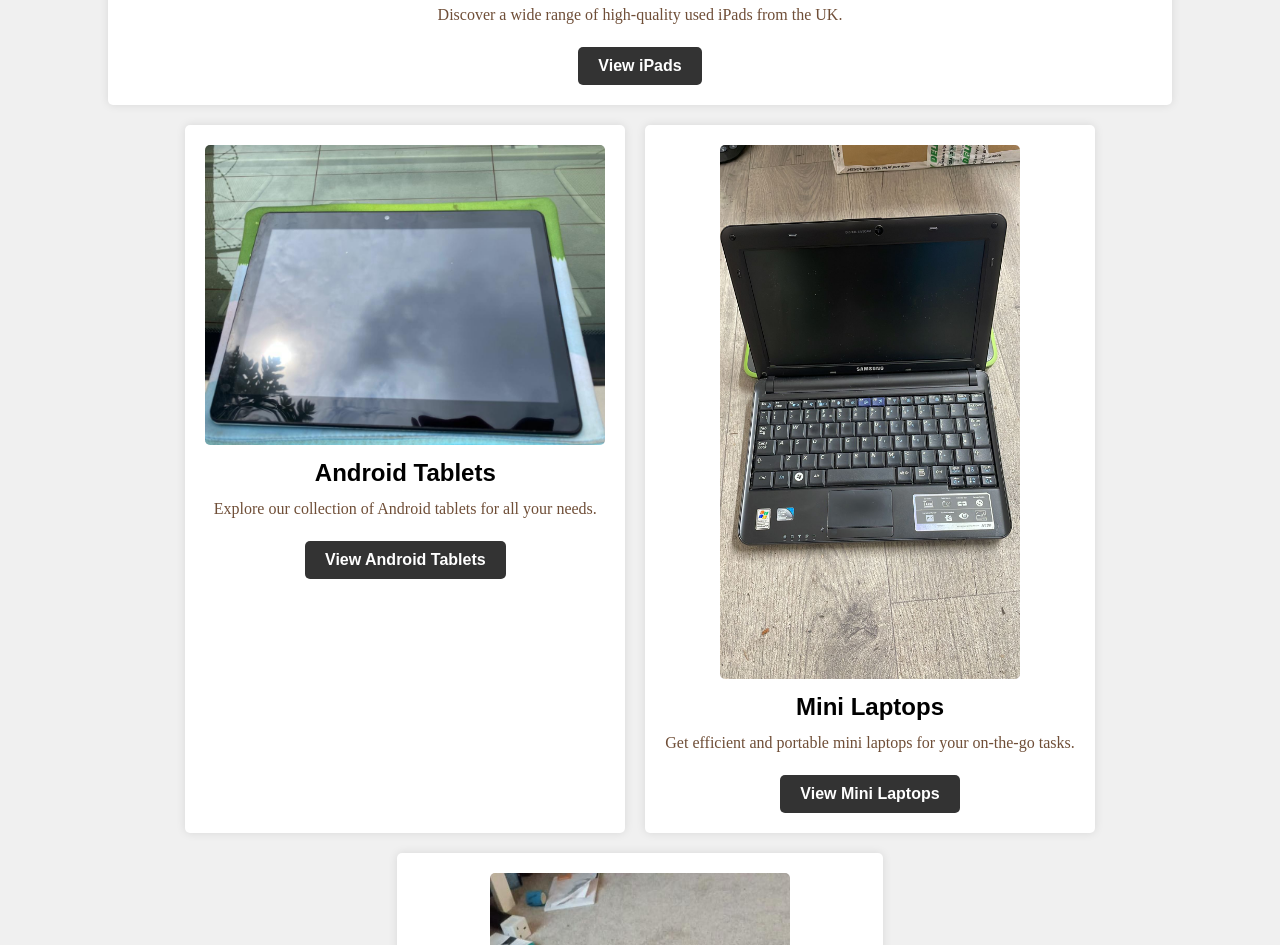
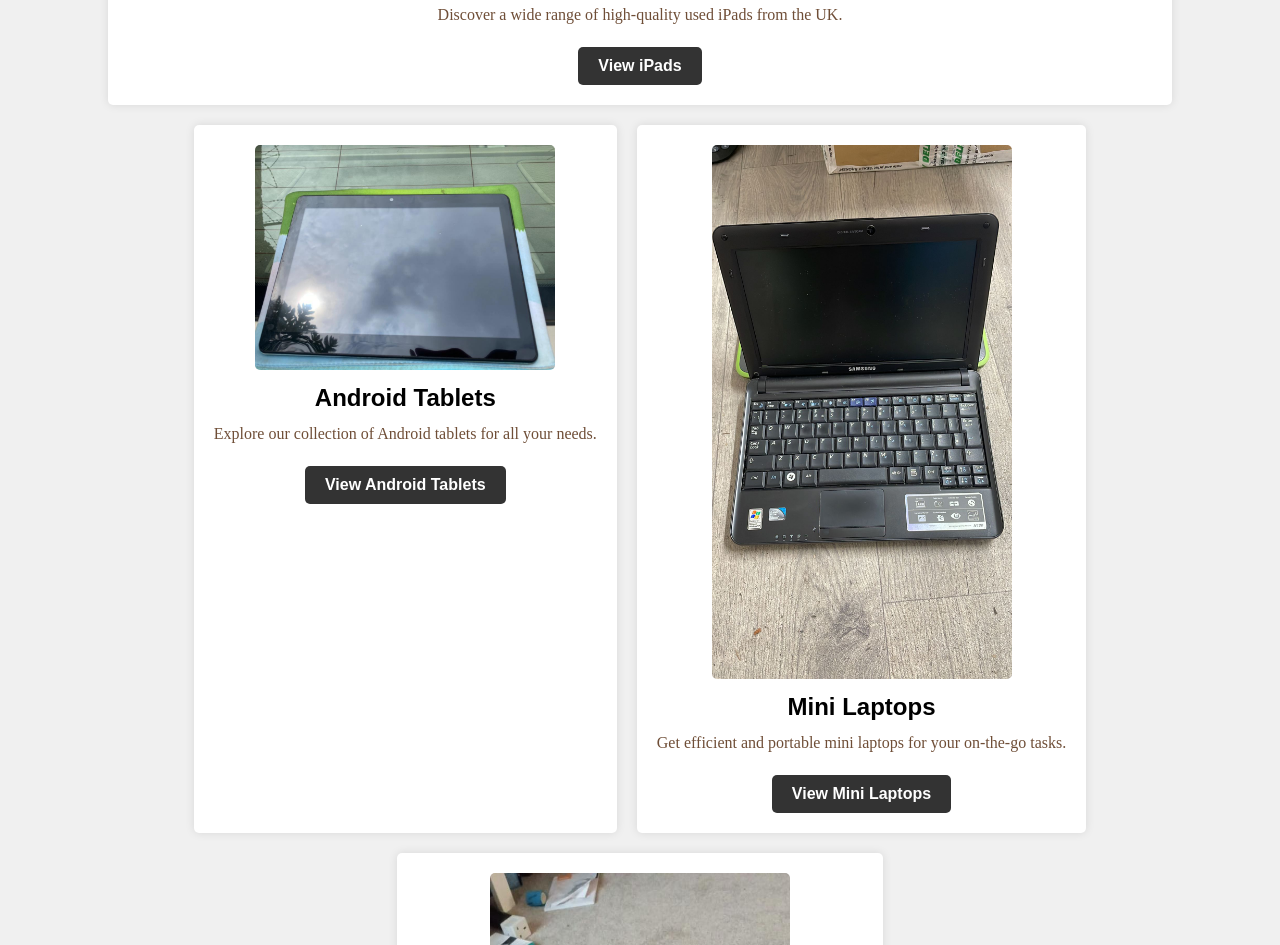
Before and after one commit to khadreey/Tech-Tronics, a plain HTML site: page index.html in a window 1280 px wide. Shown: the part 3148-4093 px from the top of the page. Drawn offline with Linux system fonts and the light colour scheme.

Commit message:
Update index.html

```diff
--- a/index.html
+++ b/index.html
@@ -70,7 +70,7 @@
         </div>
 
         <div class="product">
-            <img src="https://github.com/khadreey/Tech-Tronics/blob/main/android%20tab.jpeg?raw=true"width="400" height="400" alt="android tab.jpeg">
+            <img src="https://github.com/khadreey/Tech-Tronics/blob/main/android%20tab.jpeg?raw=true"width="300" height="300" alt="android tab.jpeg">
             <h2>Android Tablets</h2>
             <p>Explore our collection of Android tablets for all your needs.</p>
             <a href="android_tabs.html">View Android Tablets</a>
```
